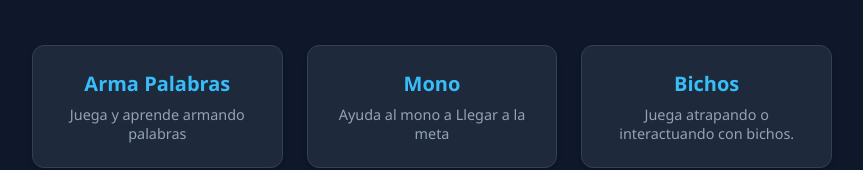
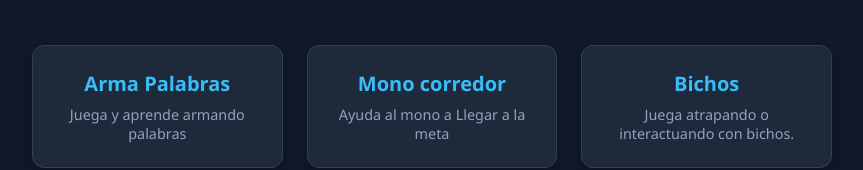
Before and after one commit to ogcastaneda-crypto/teslaenginesound, a plain HTML site: page games/index.html in a window 1280 px wide. Shown: the part 253-423 px from the top of the page, without its empty margins (208-1071 px from the left). Drawn offline with Linux system fonts and the light colour scheme.

Commit message:
Rename 'Mono' to 'Mono corredor' in index.html

```diff
--- a/games/index.html
+++ b/games/index.html
@@ -109,7 +109,7 @@
         </a>
 
         <a href="mono.html" class="game-card">
-            <h3>Mono</h3>
+            <h3>Mono corredor</h3>
             <p>Ayuda al mono a Llegar a la meta</p>
         </a>
 
```
